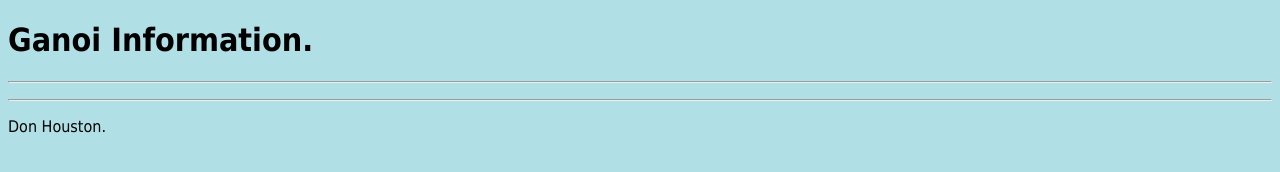
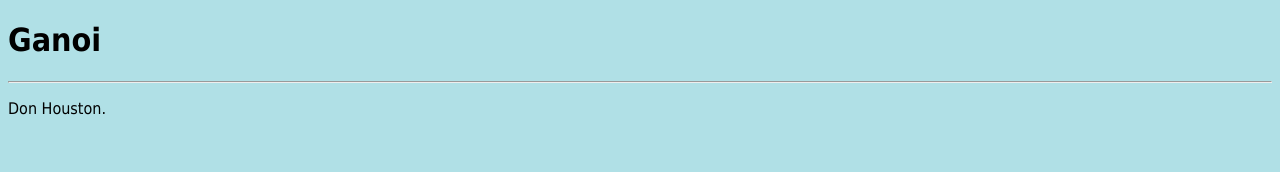
Before and after one commit to ganoi/don.houston, a plain HTML site: page index.html in a window 1280 px wide. Drawn offline with Linux system fonts and the light colour scheme.

Commit message:
Update index.html

```diff
--- a/index.html
+++ b/index.html
@@ -45,10 +45,10 @@ input
 
 <div class="container">
 
-  <h1>Ganoi Information.</h1><hr>
+  <h1>Ganoi</h1><hr>
 
   <p id="divForSales"></p>
-  <hr><p>Don Houston.</p>
+  <p>Don Houston.</p>
 </div>
 
 </body>
```
